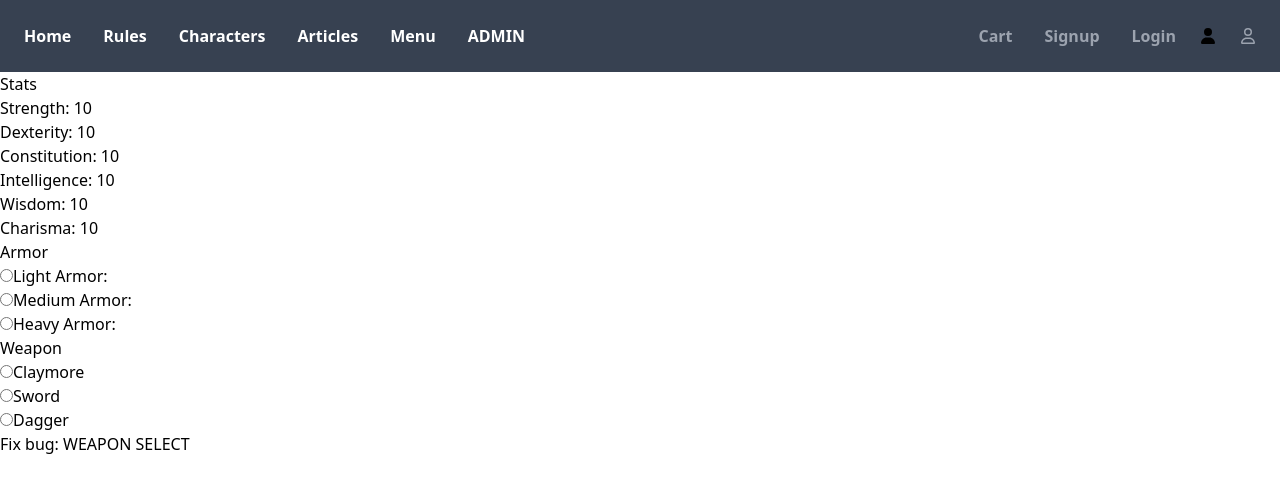
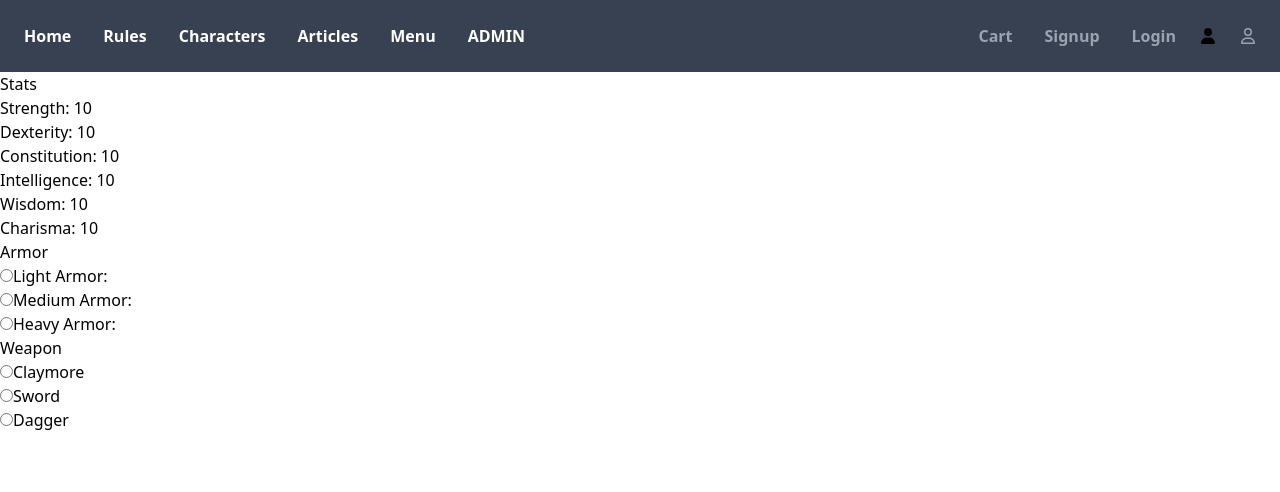
Before and after one commit to peter-guillen/TableTop, a React (Vite) app in the folder client/: page /rules in a window 1280 px wide. Shown: the top 492 px of the page. Built offline with nearby package versions, Linux system fonts and the light colour scheme; no server answers.

Commit message:
Update Rules.jsx

```diff
--- a/client/src/components/Rules.jsx
+++ b/client/src/components/Rules.jsx
@@ -7,6 +7,8 @@ const WEAPON_SELECT = "weapon_select";
 
 const reducer = (state, action) => {
   let updatedStats;
+  console.log("STATE --- ", state);
+  console.log("ACTION ---", action);
   switch (action.type) {
     case UPDATE_STAT:
       return {
@@ -38,8 +40,7 @@ const reducer = (state, action) => {
         } else {
           updatedStats.dexterity -= 1;
         }
-        // FIX BUG: WHEN STRENGTH IS ABOVE 12 AND WEAPON IS CHANGED DEXTERITY IS ADDED +1
-      } else if (state.weaponType === "claymore") {
+      } else if (state.weaponType === "claymore" && state.stats.strength < 12) {
         updatedStats.dexterity += 1;
       }
       return {
@@ -212,7 +213,6 @@ const Rules = () => {
             onChange={handleWeaponChange}
           />
           <label htmlFor="dagger">Dagger</label>
-          <div>Fix bug: WEAPON SELECT</div>
         </div>
       </div>
     </div>
```
